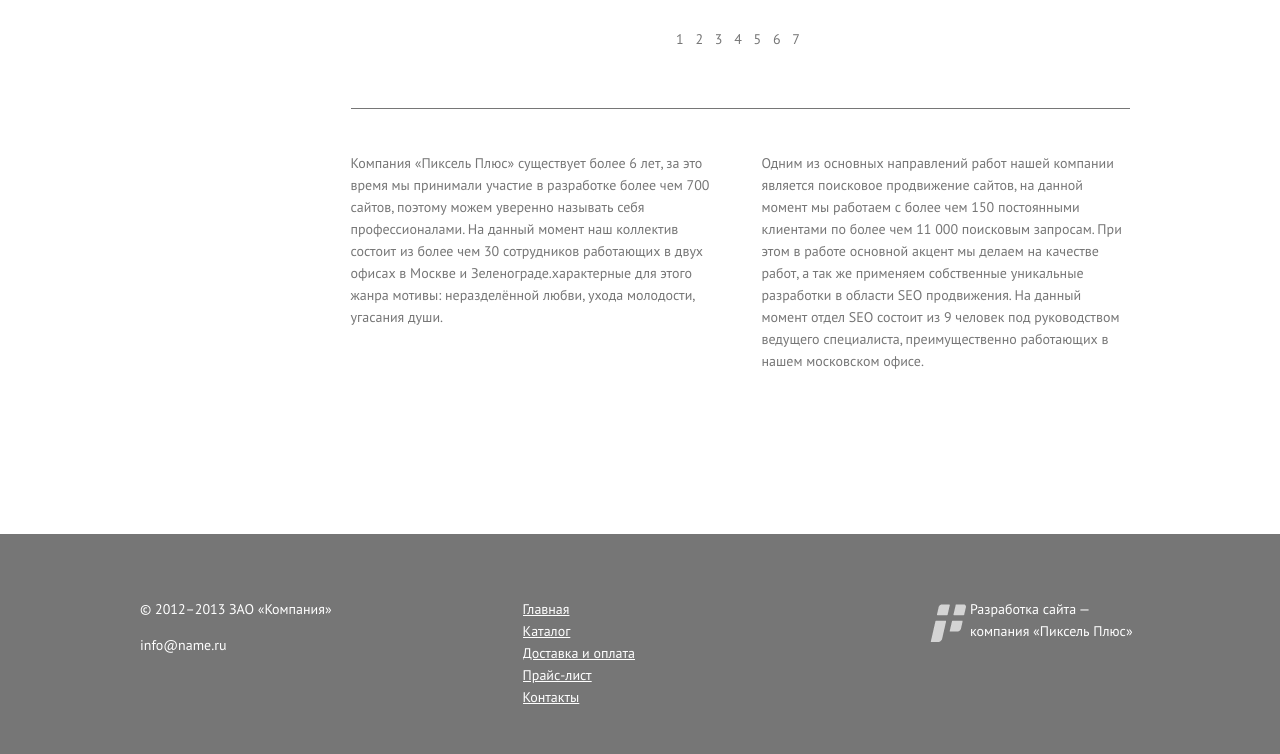
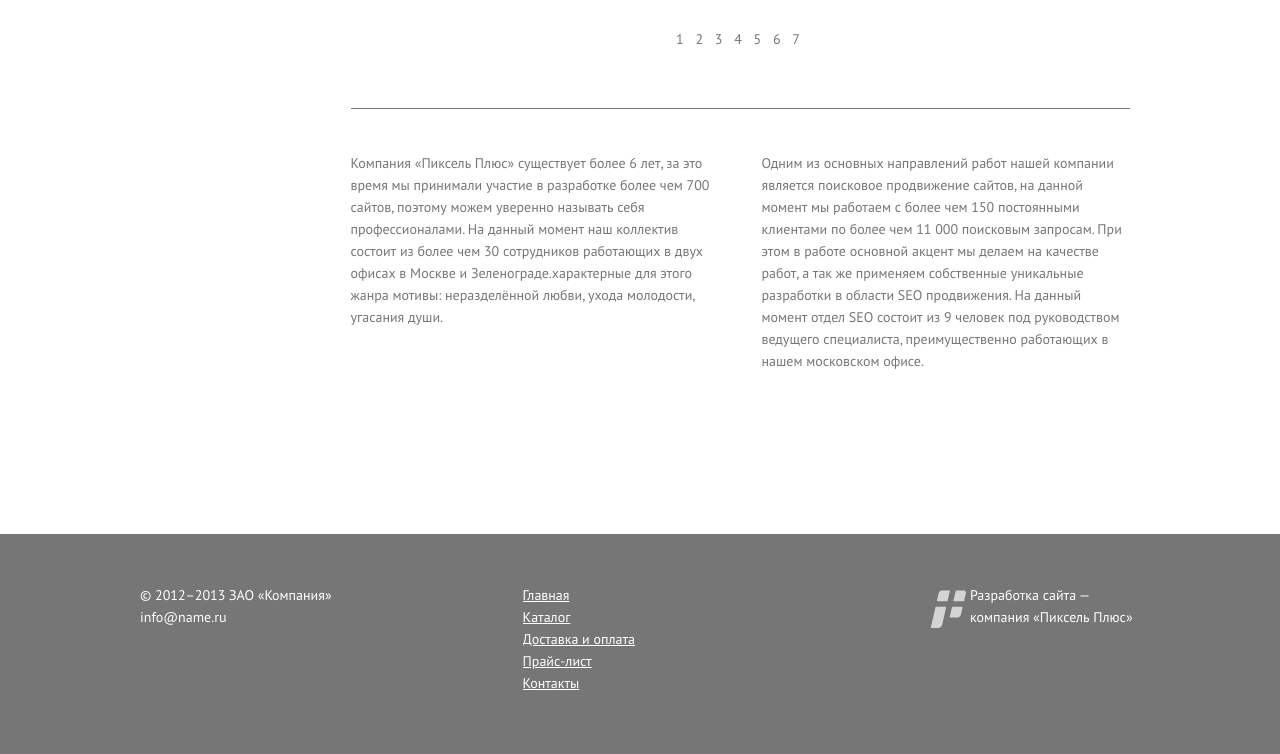
Before and after one commit to juliamykhaliak/test_3, a website: page html/index.html in a window 1280 px wide. Shown: the part 1506-2260 px from the top of the page. Drawn offline with Linux system fonts and the light colour scheme.

Commit message:
fixed positioning in footer

```diff
--- a/scss/blocks/_footer.scss
+++ b/scss/blocks/_footer.scss
@@ -7,6 +7,7 @@
     padding-right: 150px;
     p {
       white-space: nowrap;
+      margin: 0;
     }
   }
   height: 220px;
@@ -23,6 +24,7 @@
     list-style-type: none;
     padding: 0 294px 0 0;
     overflow: auto;
+    margin-top: 0;
     a {
       text-decoration: underline;
       color: rgb(255, 255, 255);
@@ -35,11 +37,12 @@
       height: 38px;
       position: absolute;
       left: -40px;
-      top: 20px;
+      top: 6px;
     }
     p {
       width: 170px;
       height: 33px;
+      margin: 0;
     }
     position: relative;
   }
```
Also changed, not shown: css/style.css.
